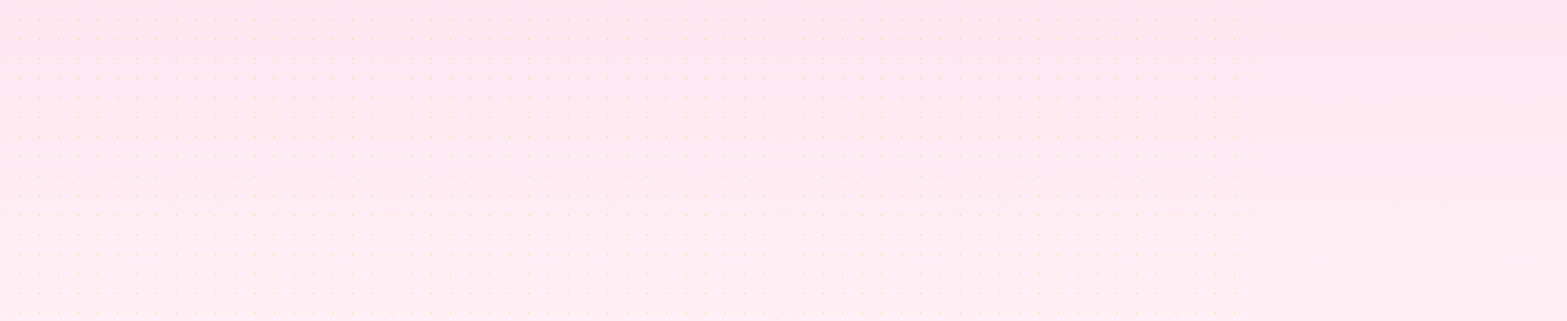
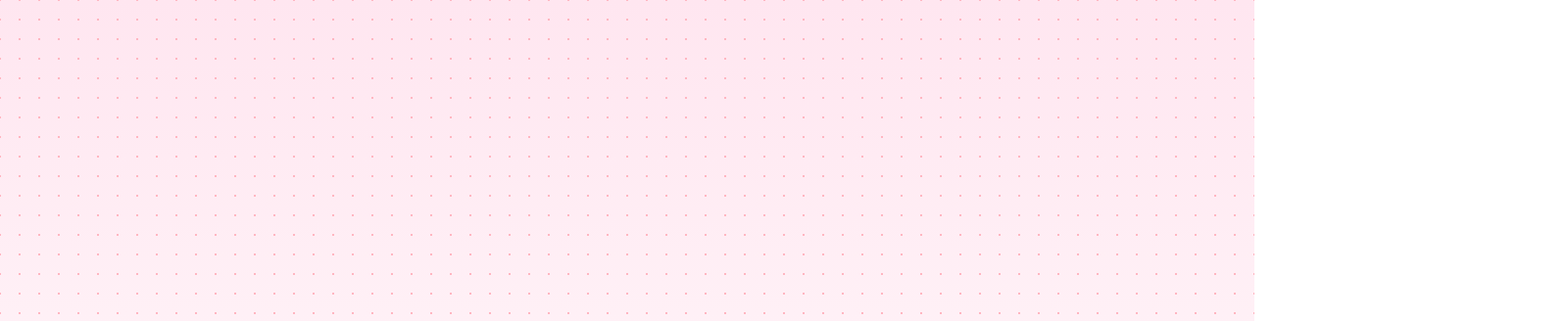
Before and after one commit to Sadaf0103/Birthday, a plain HTML site: page memory.html in a window 1280 px wide. Shown: the top 328 px of the page at 98% size, 1599 px wide, since content can reach past the window. Drawn offline with Linux system fonts and the light colour scheme.

Commit message:
Update style.css

```diff
--- a/style.css
+++ b/style.css
@@ -104,3 +104,23 @@ div.balloons div {
   width: 100%; height: 100%;
   z-index: -1;
 }
+.fireworks {
+  position: fixed;
+  top: 0;
+  left: 0;
+  width: 100%;
+  height: 100%;
+  z-index: 0;
+  pointer-events: none; /* This allows clicks to pass through it */
+  background: radial-gradient(circle, #ffb6c1 10%, transparent 11%) center/20px 20px repeat;
+  animation: sparkle 2s infinite ease-in-out;
+}
+
+@keyframes sparkle {
+  0%, 100% {
+    opacity: 0.6;
+  }
+  50% {
+    opacity: 1;
+  }
+}
```
